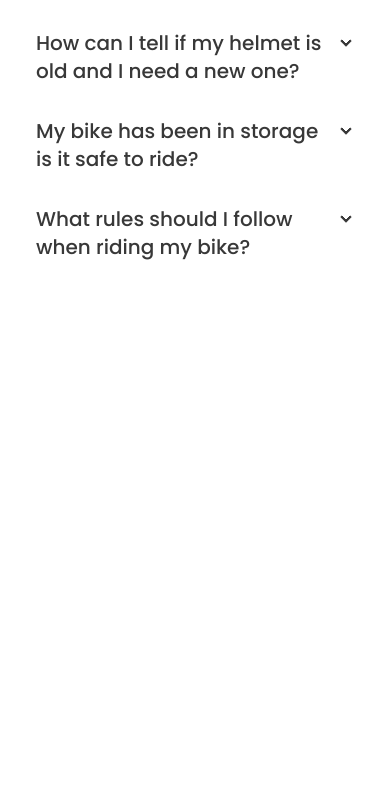
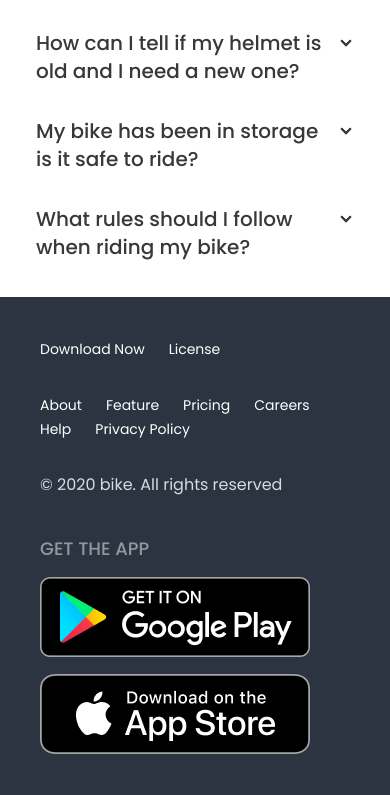
Before and after one commit to sharifalam88/batch-9-practics-1-website, a plain HTML site: page biker-zone/index.html in a window 390 px wide. Shown: the part 6781-7576 px from the top of the page. Before the commit the page ends 7078 px from the top, so only its background shows below. Drawn offline with nearby package versions, Linux system fonts and the light colour scheme.

Commit message:
finished full website design and responsive

```diff
--- a/biker-zone/index.html
+++ b/biker-zone/index.html
@@ -301,8 +301,40 @@ new one?
         </div>
       </div>
     </section>
+    <!-- End frequently ask question -->
+  </main>
+  <!-- main section -->
 
-  </main>
-
+  <!-- Start footer section -->
+    <footer class="footer p-10 bg-neutral text-neutral-content flex flex-col lg:flex-row justify-between lg:p-20">
+      <aside class="space-y-6">
+        <!-- first nav -->
+        <nav>
+          <ul class=" font-normal leading-6 text-white">
+            <li class="block float-left mr-6"><a href="">Download Now</a></li>
+            <li class="block float-left"><a href="">License</a></li>
+          </ul>
+        </nav>
+        <!-- second nav -->
+        <nav>
+          <ul class=" leading-6 text-white">
+            <li class="block float-left mr-6"><a href="">About</a></li>
+            <li class="block float-left mr-6"><a href="">Feature</a></li>
+            <li class="block float-left mr-6"><a href="">Pricing</a></li>
+            <li class="block float-left mr-6"><a href="">Careers</a></li>
+            <li class="block float-left mr-6"><a href="">Help</a></li>
+            <li class="block float-left"><a href="">Privacy Policy</a></li>
+          </ul>
+        </nav>
+        <p class="text-[#D9DBE1] font-normal text-base leading-6">© 2020 bike. All rights reserved</p>
+      </aside>
+      <nav>
+        <header class="footer-title text-[#D9DBE1] font-medium leading-6 text-lg">Get the App</header>
+        <div class="flex flex-col gap-4">
+          <a><img src="images/others/android.png" alt=""></a>
+          <a><img src="images/others/ios.png" alt=""></a>
+        </div>
+      </nav>
+    </footer>
 </body>
 </html>
```
